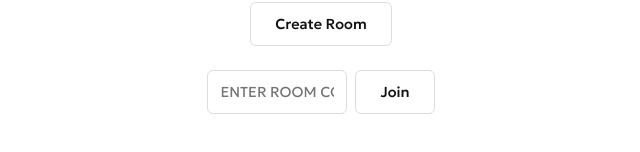
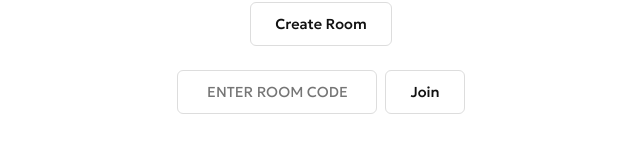
Before and after one commit to miguroi/photobooth, a website with bundled scripts: page client/index.html in a window 1280 px wide. Shown: the part 370-522 px from the top of the page, without its empty margins (319-959 px from the left). Built offline with nearby package versions, Linux system fonts and the light colour scheme; no server answers.

Commit message:
fix: widening room code box width and text alignment

```diff
--- a/client/styles.css
+++ b/client/styles.css
@@ -53,8 +53,9 @@ body {
   border: 1px solid #ddd;
   border-radius: 6px;
   text-transform: uppercase;
-  width: 140px;
+  width: 200px;
   outline: none;
+  text-align: center;
 }
 
 #room-input:focus {
```
